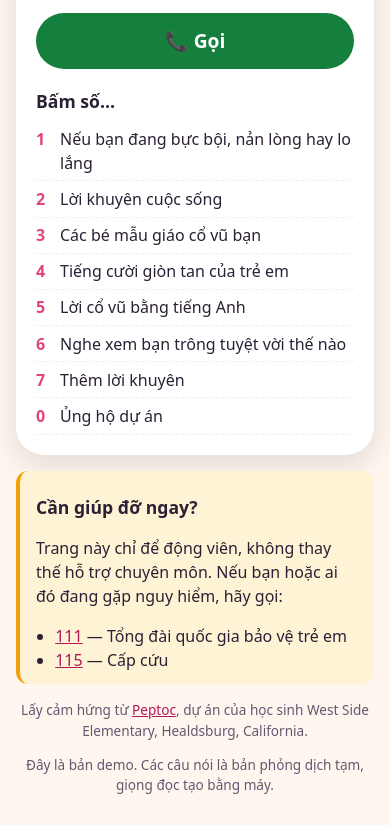
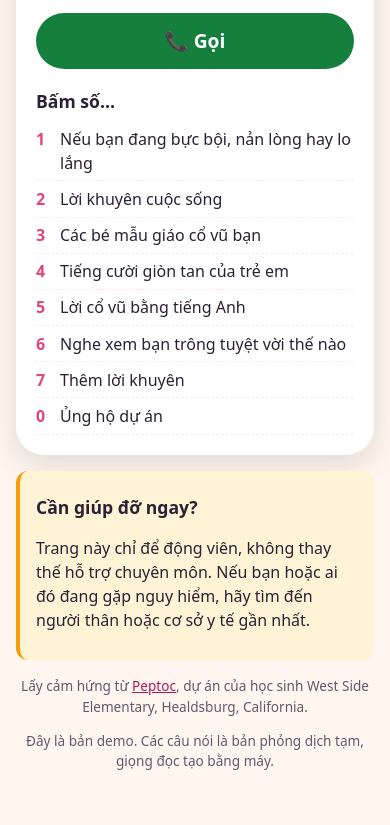
Before and after one commit to Rod-HD/duong-day-vui-ve, a plain HTML site: page web/index.html in a window 390 px wide. Shown: the part 546-1371 px from the top of the page. After the commit the page ends 1347 px from the top, so only its background shows below. Drawn offline with Linux system fonts and the light colour scheme.

Commit message:
Remove all phone numbers from the page

```diff
--- a/tools/smoke.mjs
+++ b/tools/smoke.mjs
@@ -57,7 +57,7 @@ check("brand + title", (await ev(`document.getElementById("brand").textContent`)
 check("menu has 8 items (1-7,0)", (await ev(`document.querySelectorAll("#menu li").length`)) === 8);
 check("keypad 12 buttons", (await ev(`[...document.querySelectorAll("#keypad button")].map(b=>b.textContent).join("")`)) === "123456789*0#");
 check("keys have aria-label", await ev(`[...document.querySelectorAll("#keypad button")].every(b => b.getAttribute("aria-label")?.startsWith("Phím "))`));
-check("help has public tel links only", (await ev(`[...document.querySelectorAll("#help a")].map(a=>a.getAttribute("href")).join()`)) === "tel:111,tel:115");
+check("no phone numbers on page", (await ev(`document.querySelectorAll('a[href^="tel:"]').length`)) === 0 && !/\b1[01]\d\b|\d{3}\s?\d{3}\s?\d{4}/.test(await ev("document.body.innerText")));
 check("screen aria-live polite", (await ev(`document.getElementById("screen").getAttribute("aria-live")`)) === "polite");
 const keyH = await ev(`Math.min(...[...document.querySelectorAll("#keypad button")].map(b => Math.min(b.offsetWidth, b.offsetHeight)))`);
 check("touch target >= 48px", keyH >= 48, `min side ${keyH}px`);
--- a/web/app.js
+++ b/web/app.js
@@ -75,12 +75,6 @@ function render() {
     $("keypad").append(b);
   }
 
-  for (const h of content.help) {
-    const li = el("li");
-    li.append(el("a", h.display || h.phone, { href: `tel:${h.phone}` }), ` — ${h.name}`);
-    $("help").append(li);
-  }
-
   $("call").addEventListener("click", () => play("audio/greeting.mp3", fill(content.greeting), content.lang));
   document.addEventListener("keydown", (e) => {
     if (e.repeat || e.ctrlKey || e.metaKey || e.altKey) return;
--- a/web/content.json
+++ b/web/content.json
@@ -72,9 +72,5 @@
       ],
       "info": "Thông tin ủng hộ: đang cập nhật."
     }
-  },
-  "help": [
-    { "name": "Tổng đài quốc gia bảo vệ trẻ em", "phone": "111" },
-    { "name": "Cấp cứu", "phone": "115" }
-  ]
+  }
 }
--- a/web/index.html
+++ b/web/index.html
@@ -28,8 +28,7 @@
 
   <aside class="help" aria-labelledby="help-title">
     <h2 id="help-title">Cần giúp đỡ ngay?</h2>
-    <p>Trang này chỉ để động viên, không thay thế hỗ trợ chuyên môn. Nếu bạn hoặc ai đó đang gặp nguy hiểm, hãy gọi:</p>
-    <ul id="help"></ul>
+    <p>Trang này chỉ để động viên, không thay thế hỗ trợ chuyên môn. Nếu bạn hoặc ai đó đang gặp nguy hiểm, hãy tìm đến người thân hoặc cơ sở y tế gần nhất.</p>
   </aside>
 
   <footer>
--- a/web/style.css
+++ b/web/style.css
@@ -109,7 +109,6 @@ button:focus-visible, a:focus-visible { outline: 3px solid var(--ring); outline-
   border-radius: 12px;
   background: var(--help-bg);
 }
-.help ul { padding-left: 1.2em; margin: 0; }
 
 footer { margin-top: 16px; font-size: 0.85rem; color: var(--muted); text-align: center; }
 a { color: var(--link); }
```
Also changed, not shown: 5 other files.
